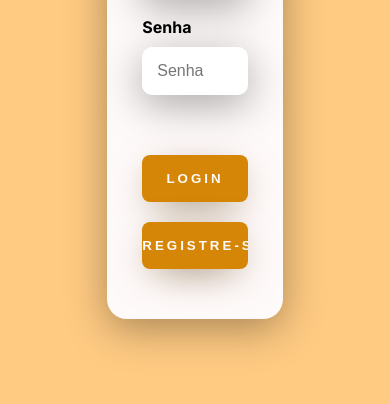
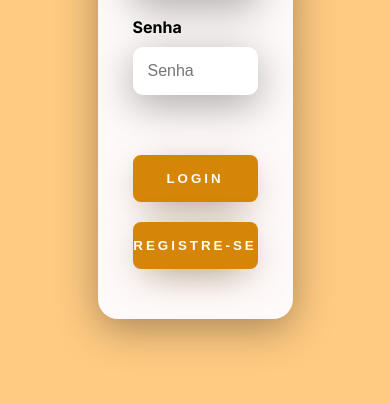
Before and after one commit to GoCheff/customer-prototype, a plain HTML site: page index.html in a window 390 px wide. Shown: the part 440-844 px from the top of the page. Drawn offline with Linux system fonts and the light colour scheme.

Commit message:
Update style.css loginPage
Ajustando expansividade de tela para dispositivos (max-width: 653px).

```diff
--- a/css/style.css
+++ b/css/style.css
@@ -144,6 +144,7 @@ h1 {
 @media only screen and (max-width: 653px) {
     .main-login {
         flex-direction: column;
+        width: 100%;
 
     }
 
@@ -168,6 +169,6 @@ h1 {
     }
 
     .card-login {
-        width: 90%;
+        width: 1000px;
     }
 }
```
